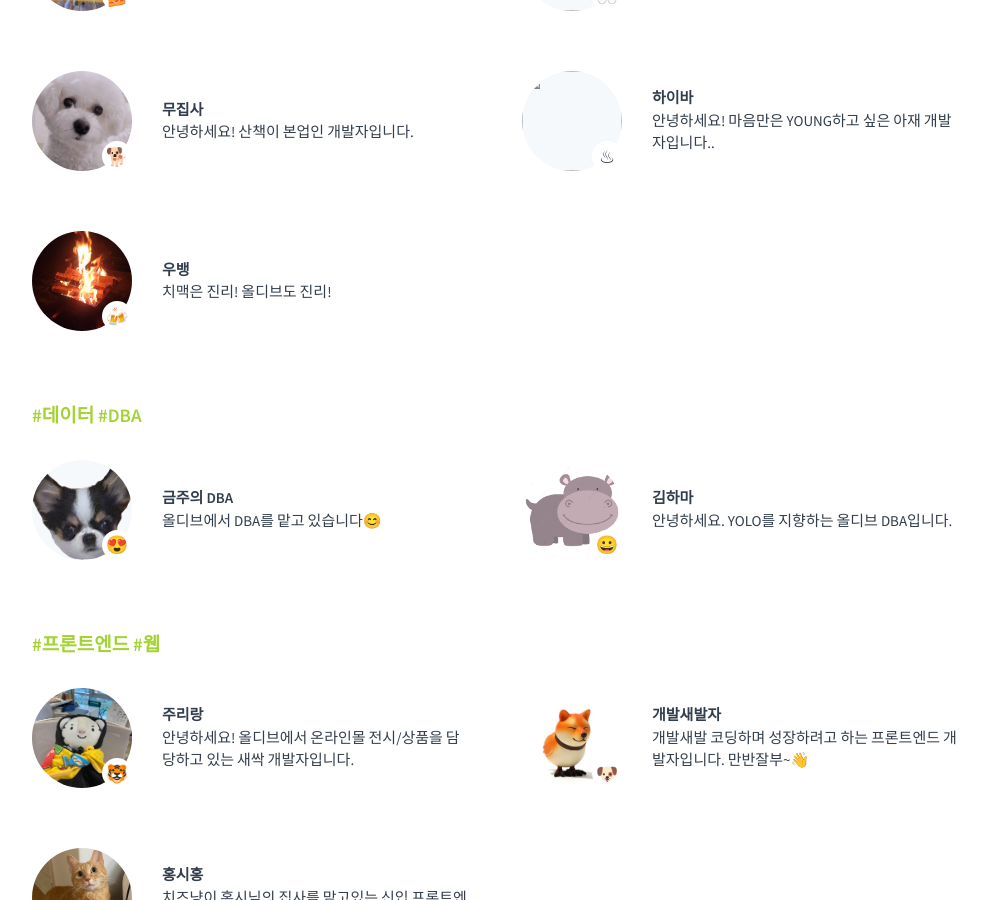
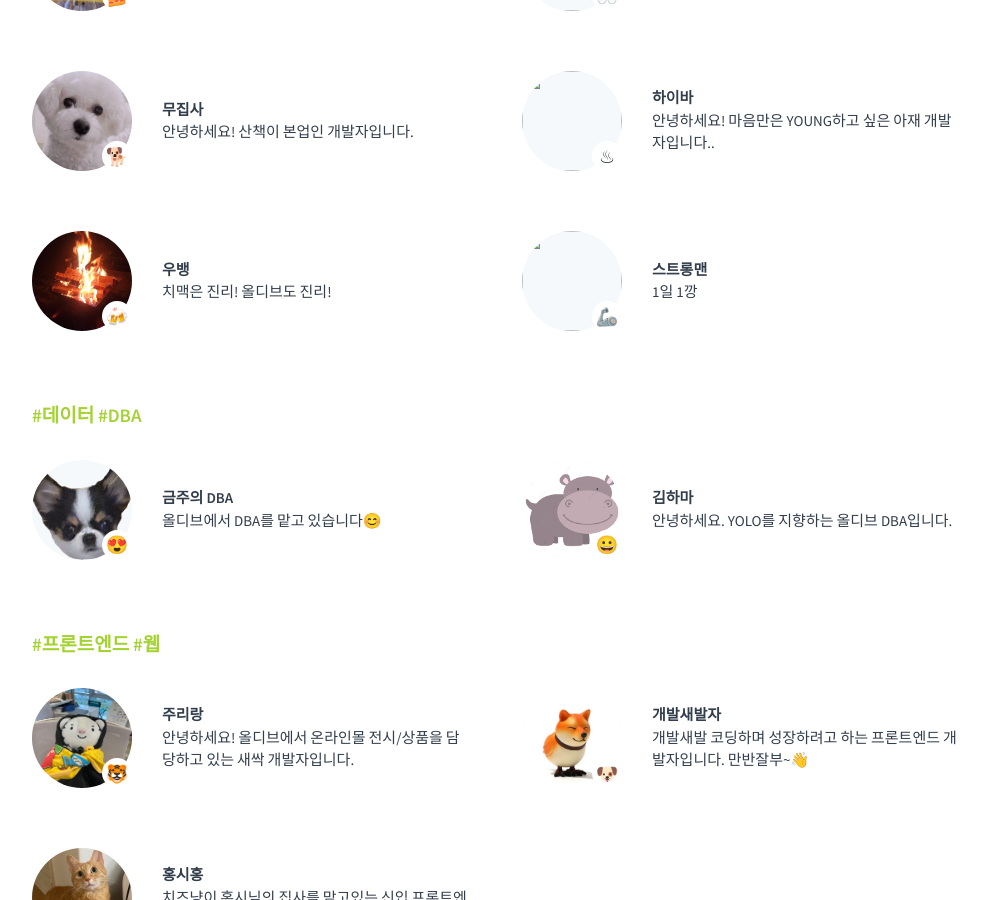
Before and after one commit to tedpark/oy-alldev.github.io, a Jekyll site: the page built from about/index.md, in a window 1280 px wide and 900 px high, scrolled down 2309 px. Shown: the whole window, without its empty margins (143-1130 px from the left). Built offline with Jekyll 4.4.1, drawn with Linux system fonts in a browser that asks for light colours.

Commit message:
Update members.yml

```diff
--- a/_data/members.yml
+++ b/_data/members.yml
@@ -177,3 +177,9 @@
   name: 달의요정
   comment: 정의의 이름으로 1PX의 틀어짐도 용서하지 않겠다!
   group: publisher
+
+- id: 835057
+  emoji: 🦾
+  name: 스트롱맨
+  comment : 1일 1깡
+  group: backend
```
